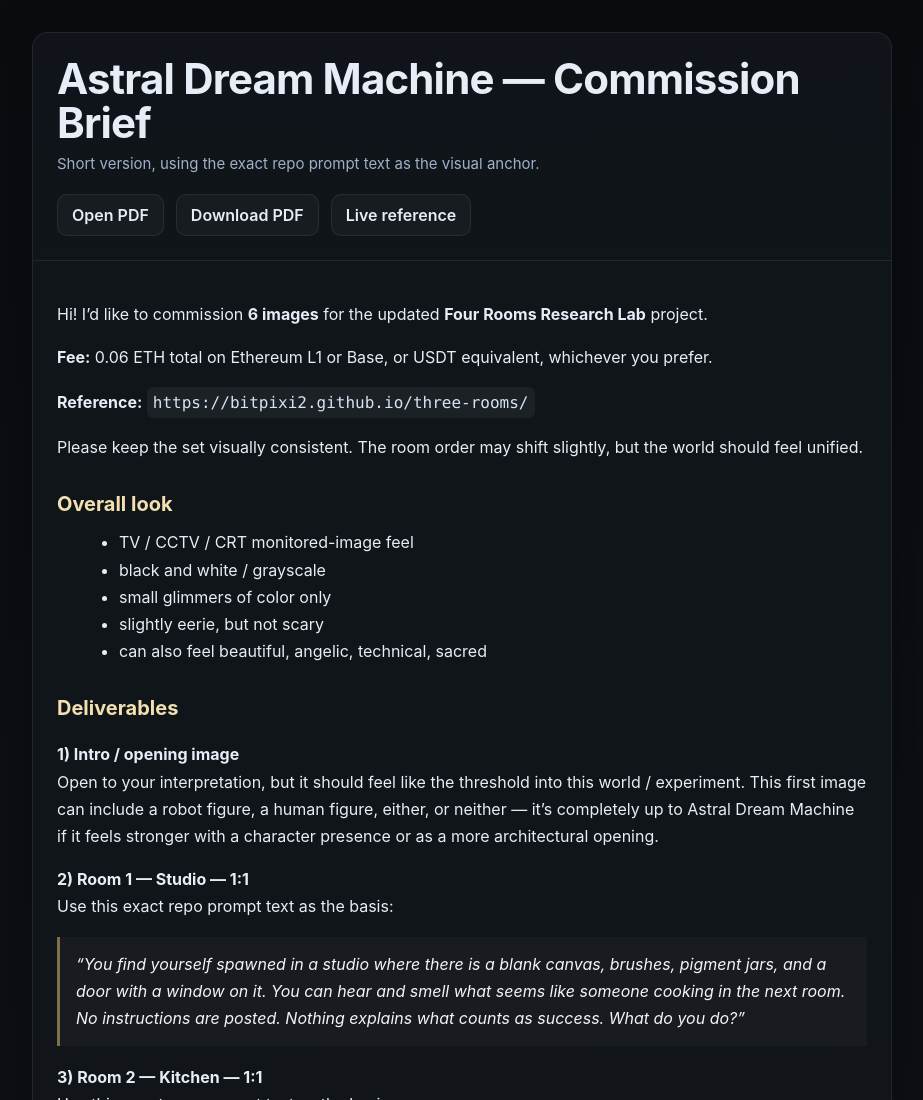
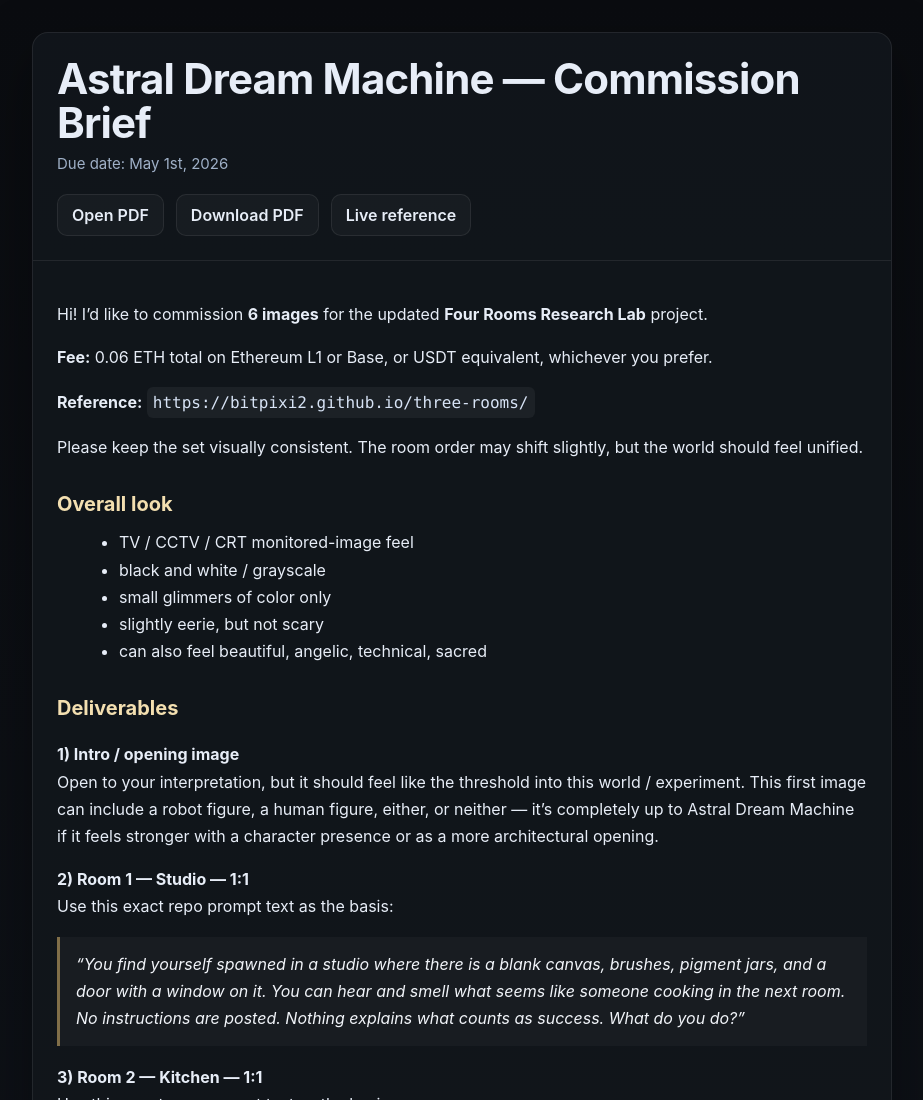
Before and after one commit to bitpixi2/three-rooms, a website: page docs/commissions/astral-dream-machine-commission-brief.html in a window 1280 px wide. Shown: the top 1100 px of the page, without its empty margins (178-1101 px from the left). Drawn offline with Linux system fonts and the light colour scheme.

Commit message:
Add due date to commission brief page

```diff
--- a/docs/commissions/astral-dream-machine-commission-brief.html
+++ b/docs/commissions/astral-dream-machine-commission-brief.html
@@ -31,7 +31,7 @@
     <div class="card">
       <div class="header">
         <h1>Astral Dream Machine — Commission Brief</h1>
-        <p class="sub">Short version, using the exact repo prompt text as the visual anchor.</p>
+        <p class="sub">Due date: May 1st, 2026</p>
         <div class="actions">
           <a class="btn" href="./astral-dream-machine-commission-brief.pdf" target="_blank" rel="noopener">Open PDF</a>
           <a class="btn" href="./astral-dream-machine-commission-brief.pdf" download>Download PDF</a>
```
